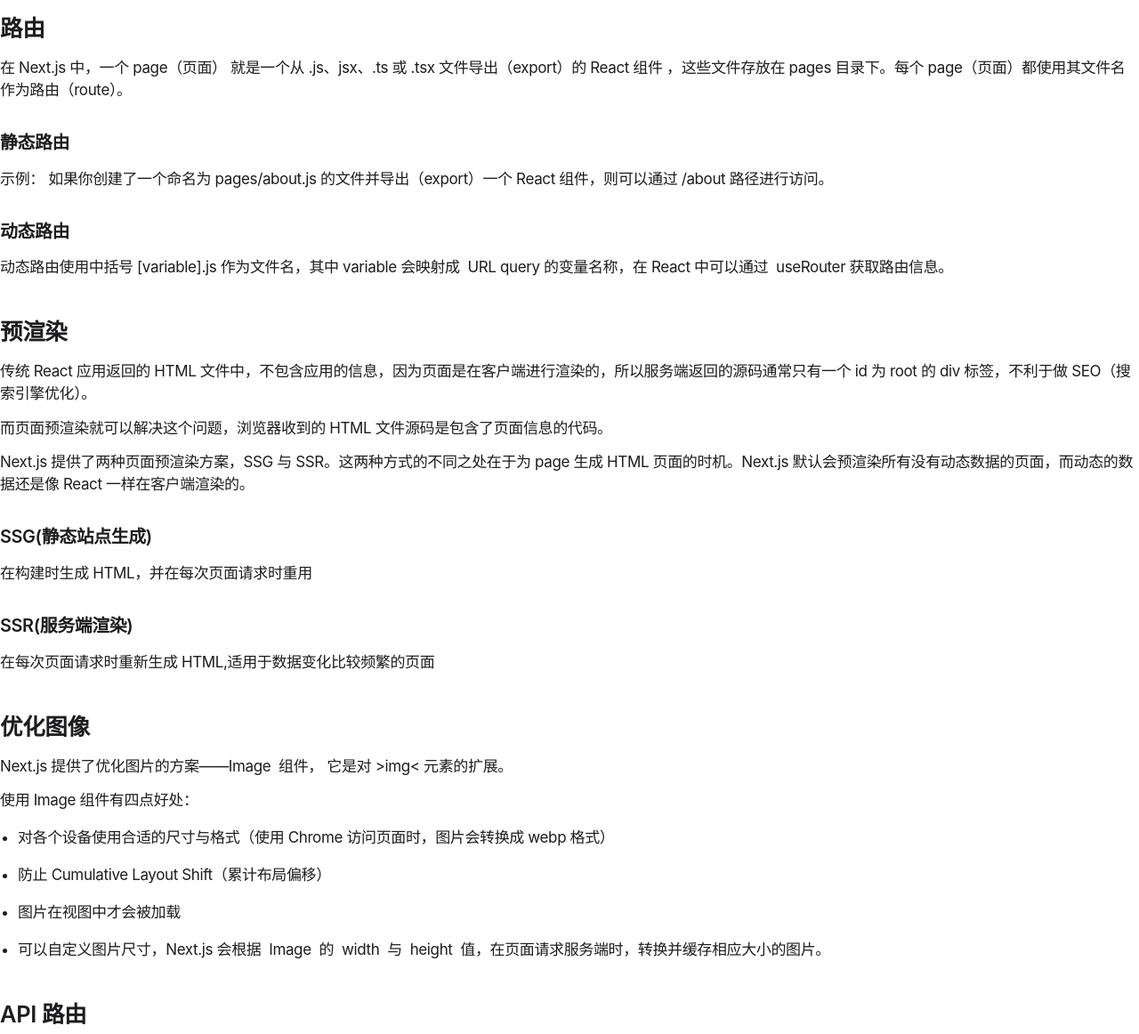
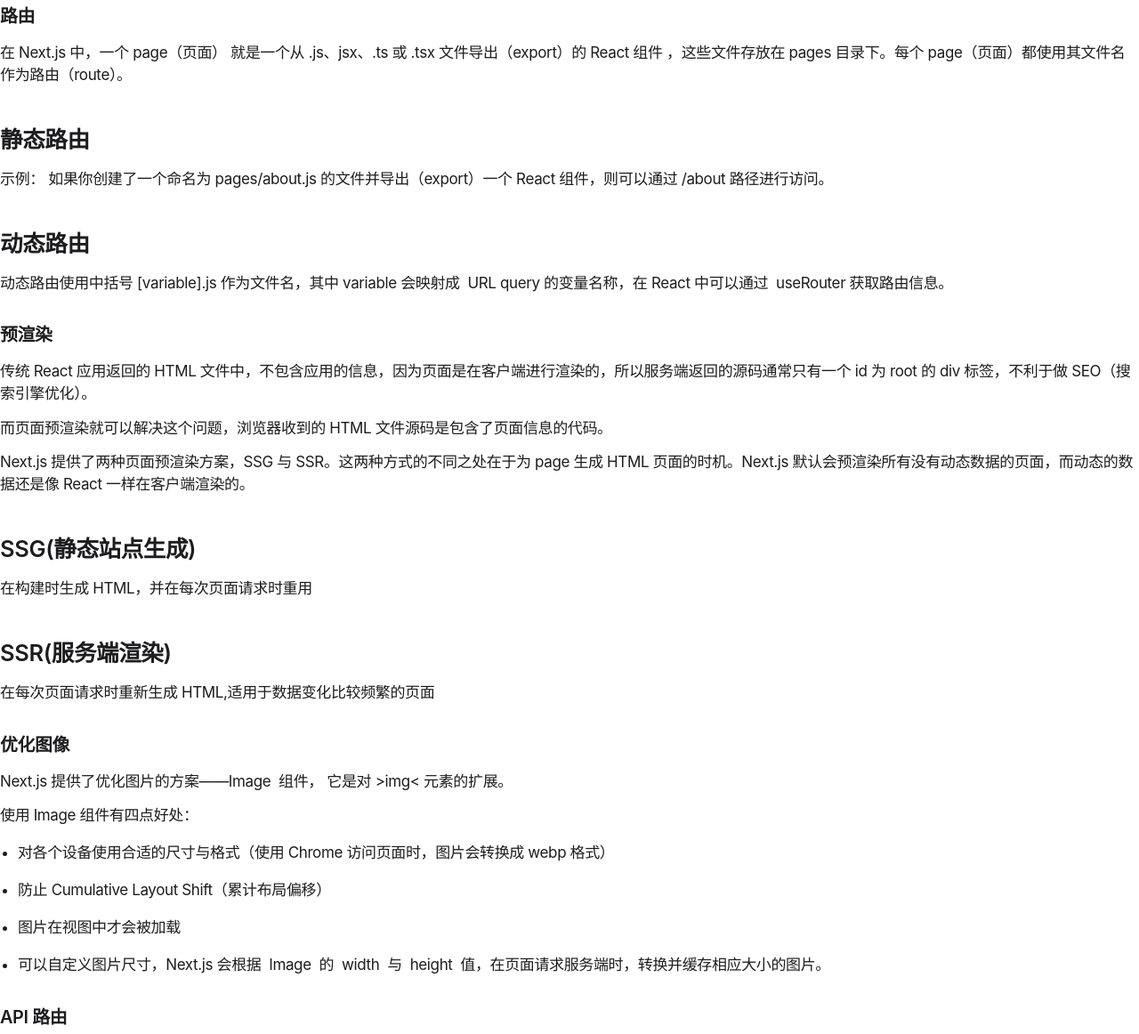
Before and after one commit to adele-ty/Sita-blog, an Astro site: page /posts/learn-full-stack-framework-nextJS in a window 1280 px wide. Shown: the part 620-1782 px from the top of the page at 89% size. Built offline with nearby package versions, Linux system fonts and the light colour scheme; Astro itself is replaced by a stand-in of ours.

Commit message:
fix: replace image url

```diff
--- a/src/pages/posts/learn-full-stack-framework-nextJS.md
+++ b/src/pages/posts/learn-full-stack-framework-nextJS.md
@@ -5,8 +5,8 @@
 description: "基于 React.js 扩展而来的全栈框架，可以快速搭建一个全栈应用程序"
 author: "Sita Tan"
 cover:
-  url: "https://raw.githubusercontent.com/adele-ty/Sita-blog/5b3ef9b02759ea24f2823536fa330130dc1cfe80/public/Tianjin/IMG_1164.JPG"
-  square: "https://raw.githubusercontent.com/adele-ty/Sita-blog/5b3ef9b02759ea24f2823536fa330130dc1cfe80/public/Tianjin/IMG_1164.JPG"
+  url: "https://github.com/adele-ty/Sita-blog/blob/3391e7160e1d9aa63c506d3069794f8770d63c22/src/images/nextJS/nextJS.png?raw=true"
+  square: "https://github.com/adele-ty/Sita-blog/blob/3391e7160e1d9aa63c506d3069794f8770d63c22/src/images/nextJS/nextJS.png?raw=true"
   alt: "cover"
 tags: ["技术", "全栈", "Next.js"]
 theme: "light"
@@ -19,19 +19,19 @@
 
 以下主要是 Next.js 的一些优点，包括但不限于 🤠
 
-## 路由
+# 路由
 
 在 Next.js 中，一个 page（页面） 就是一个从 .js、jsx、.ts 或 .tsx 文件导出（export）的 React 组件 ，这些文件存放在 pages 目录下。每个 page（页面）都使用其文件名作为路由（route）。
 
-### 静态路由
+<h2>静态路由</h2>
 
 示例： 如果你创建了一个命名为 pages/about.js 的文件并导出（export）一个 React 组件，则可以通过 /about 路径进行访问。
 
-### 动态路由
+<h2>动态路由</h2>
 
 动态路由使用中括号 [variable].js 作为文件名，其中 variable 会映射成  URL query 的变量名称，在 React 中可以通过  useRouter 获取路由信息。
 
-## 预渲染
+# 预渲染
 
 传统 React 应用返回的 HTML 文件中，不包含应用的信息，因为页面是在客户端进行渲染的，所以服务端返回的源码通常只有一个 id 为 root 的 div 标签，不利于做 SEO（搜索引擎优化）。
 
@@ -39,15 +39,15 @@
 
 Next.js 提供了两种页面预渲染方案，SSG 与 SSR。这两种方式的不同之处在于为 page 生成 HTML 页面的时机。Next.js 默认会预渲染所有没有动态数据的页面，而动态的数据还是像 React 一样在客户端渲染的。
 
-### SSG(静态站点生成)
+<h2>SSG(静态站点生成)</h2>
 
 在构建时生成 HTML，并在每次页面请求时重用
 
-### SSR(服务端渲染)
+<h2>SSR(服务端渲染)</h2>
 
 在每次页面请求时重新生成 HTML,适用于数据变化比较频繁的页面
 
-## 优化图像
+# 优化图像
 
 Next.js 提供了优化图片的方案——Image  组件， 它是对 &gt;img&lt; 元素的扩展。
 
@@ -58,7 +58,7 @@
 - 图片在视图中才会被加载
 - 可以自定义图片尺寸，Next.js 会根据  Image  的  width  与  height  值，在页面请求服务端时，转换并缓存相应大小的图片。
 
-## API 路由
+# API 路由
 
 API 路由为使用 Next.js 构建你自己的 API 提供了一种解决方案。
 
```
